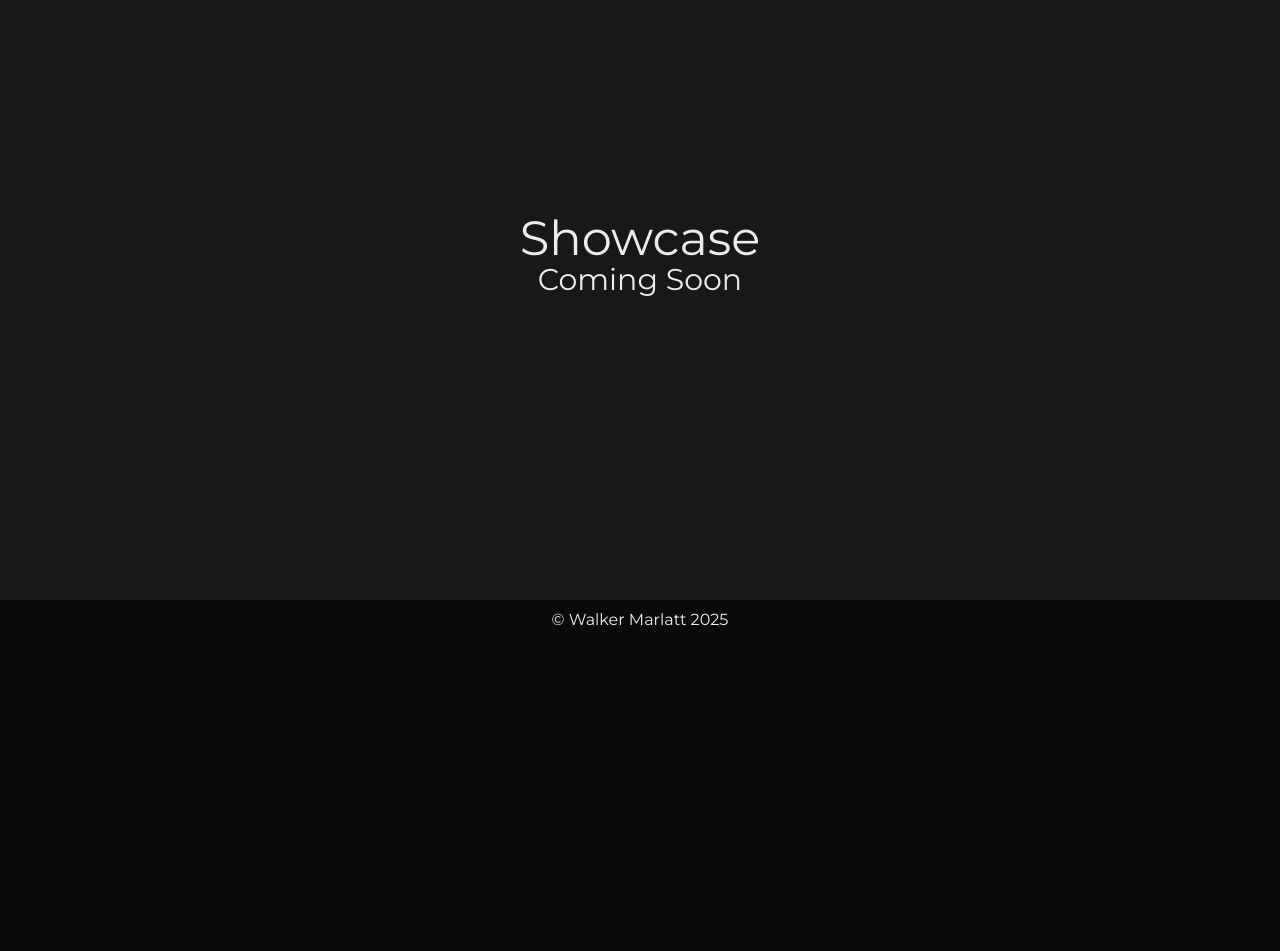
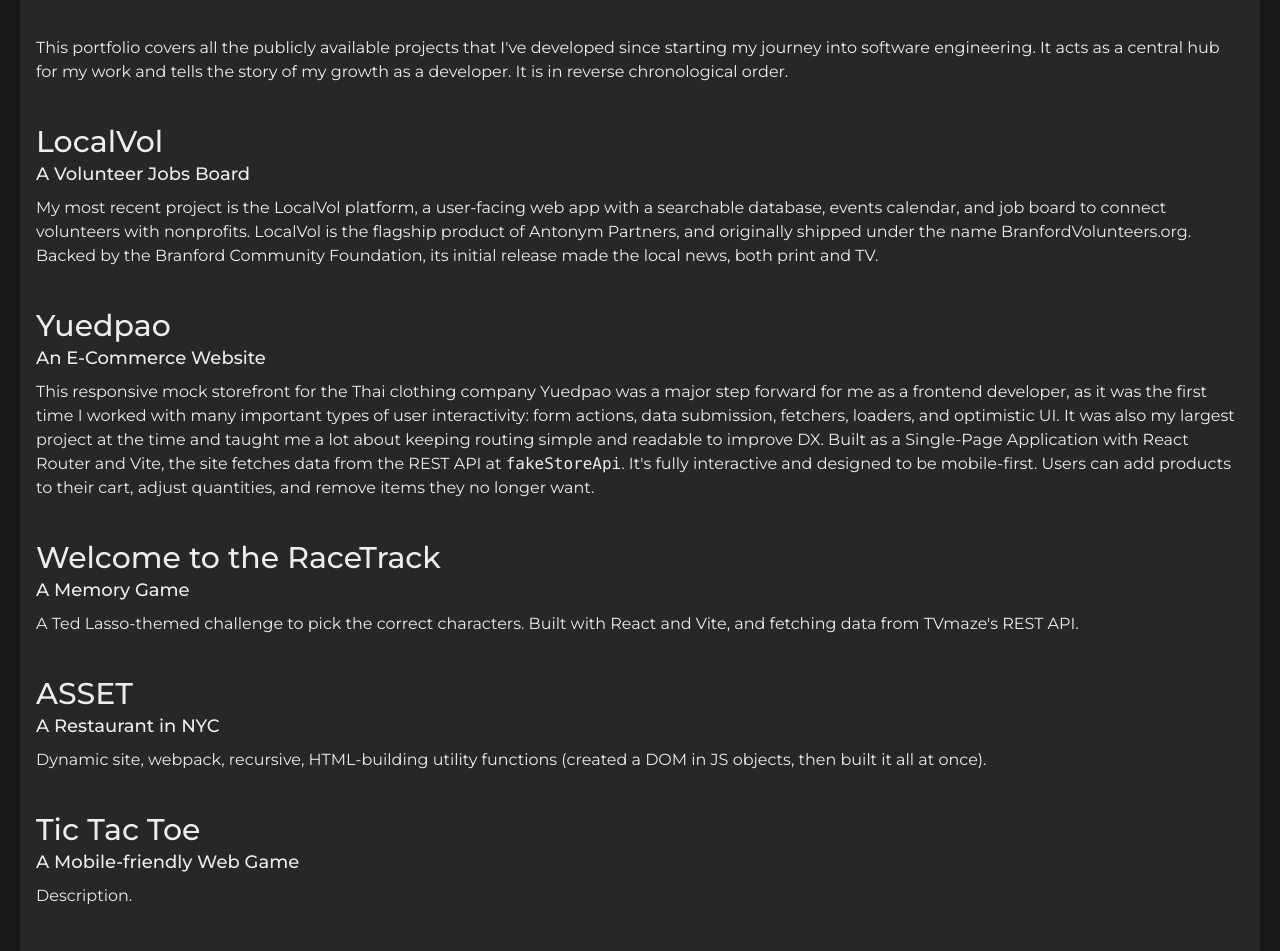
Before and after one commit to marlatte/my-portfolio, a Next.js app: page /showcase in a window 1280 px wide. Shown: the part 160-1111 px from the top of the page. Before the commit the page ends 800 px from the top, so only its background shows below. Built offline with nearby package versions, Linux system fonts and the light colour scheme.

Commit message:
Start adding showcase content

```diff
--- a/app/showcase/page.tsx
+++ b/app/showcase/page.tsx
@@ -1,5 +1,73 @@
-import ComingSoon from '../ui/coming-soon';
-
 export default function Page() {
-  return <ComingSoon pageName="Showcase" />;
+  return (
+    <div className="flex flex-1 flex-col bg-zinc-900 px-5 py-7">
+      <div className="flex flex-col gap-10 bg-zinc-800 p-4">
+        <h1 className="text-center text-4xl font-bold">Showcase</h1>
+        <p>
+          This portfolio covers all the publicly available projects that
+          I&apos;ve developed since starting my journey into software
+          engineering. It acts as a central hub for my work and tells the story
+          of my growth as a developer. It is in reverse chronological order.
+        </p>
+        <div className="">
+          <h2 className="text-3xl font-medium">LocalVol</h2>
+          <p className="mb-2 text-lg font-medium">A Volunteer Jobs Board</p>
+          <p>
+            My most recent project is the LocalVol platform, a user-facing web
+            app with a searchable database, events calendar, and job board to
+            connect volunteers with nonprofits. LocalVol is the flagship product
+            of Antonym Partners, and originally shipped under the name
+            BranfordVolunteers.org. Backed by the Branford Community Foundation,
+            its initial release made the local news, both print and TV.
+          </p>
+          {/* Add tech used, images, links, etc */}
+        </div>
+        <div className="">
+          <h2 className="text-3xl font-medium">Yuedpao</h2>
+          <p className="mb-2 text-lg font-medium">An E-Commerce Website</p>
+          <p>
+            This responsive mock storefront for the Thai clothing company
+            Yuedpao was a major step forward for me as a frontend developer, as
+            it was the first time I worked with many important types of user
+            interactivity: form actions, data submission, fetchers, loaders, and
+            optimistic UI. It was also my largest project at the time and taught
+            me a lot about keeping routing simple and readable to improve DX.
+            Built as a Single-Page Application with React Router and Vite, the
+            site fetches data from the REST API at <code>fakeStoreApi</code>.
+            It&apos;s fully interactive and designed to be mobile-first. Users
+            can add products to their cart, adjust quantities, and remove items
+            they no longer want.
+          </p>
+        </div>
+        <div className="">
+          <h2 className="text-3xl font-medium">Welcome to the RaceTrack</h2>
+          <p className="mb-2 text-lg font-medium">A Memory Game</p>
+          <p>
+            A Ted Lasso-themed challenge to pick the correct characters. Built
+            with React and Vite, and fetching data from TVmaze&apos;s REST API.
+          </p>
+        </div>
+        <div className="">
+          <h2 className="text-3xl font-medium">ASSET</h2>
+          <p className="mb-2 text-lg font-medium">A Restaurant in NYC</p>
+          <p>
+            Dynamic site, webpack, recursive, HTML-building utility functions
+            (created a DOM in JS objects, then built it all at once).
+          </p>
+        </div>
+        <div className="">
+          <h2 className="text-3xl font-medium">Tic Tac Toe</h2>
+          <p className="mb-2 text-lg font-medium">A Mobile-friendly Web Game</p>
+          <p>Description.</p>
+        </div>
+        <div className="">
+          <h2 className="text-3xl font-medium">Todo Web App</h2>
+          <p className="mb-2 text-lg font-medium">
+            A Kanban-style productivity tool
+          </p>
+          <p>Description.</p>
+        </div>
+      </div>
+    </div>
+  );
 }
```
